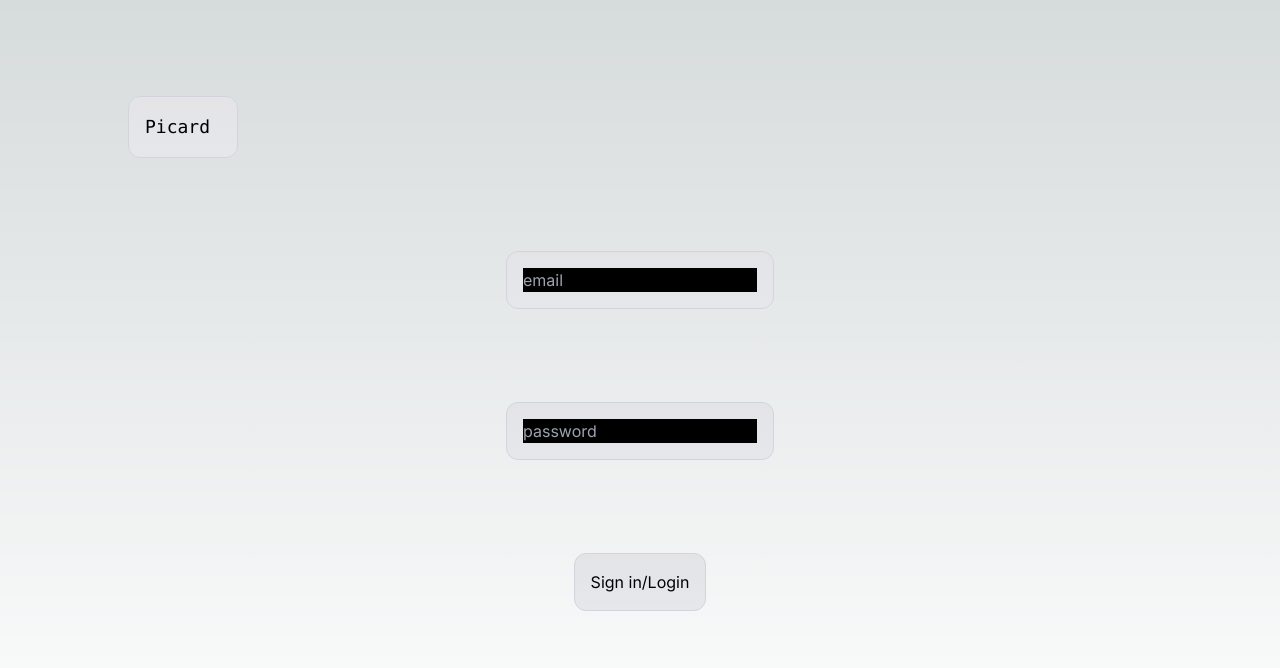
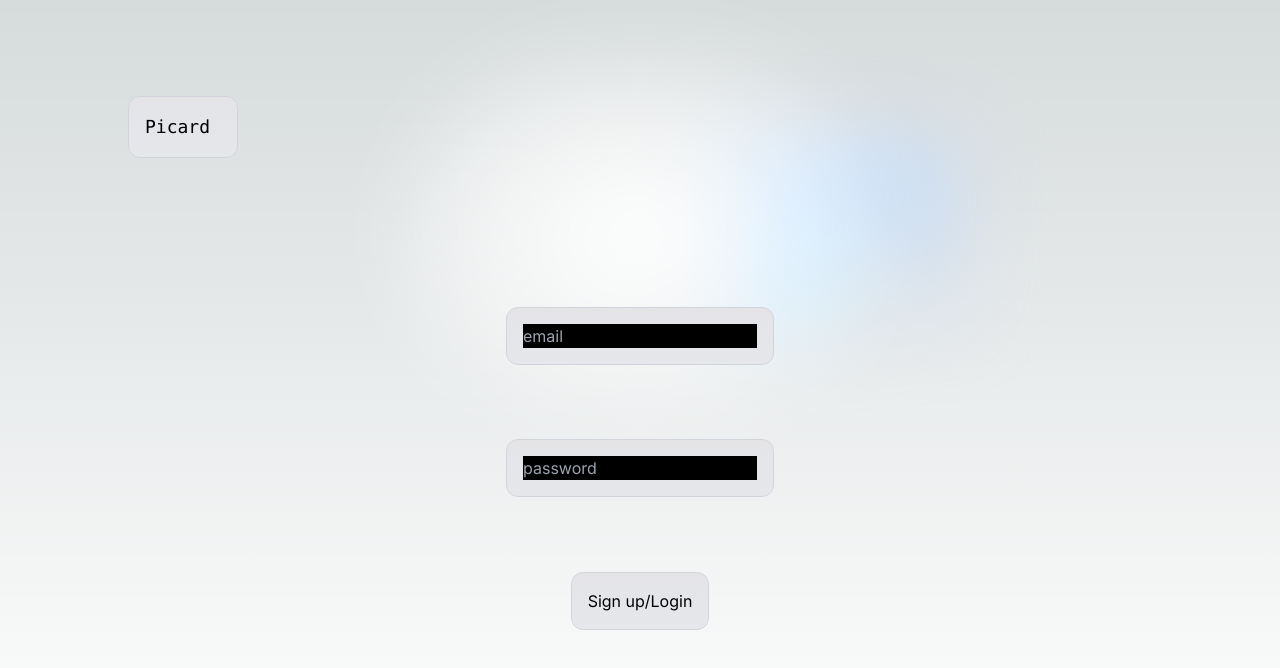
Before and after one commit to tsm0029/PicardFront, a Next.js app in the folder picard/: page / in a window 1280 px wide. Shown: the top 668 px of the page. Built offline with nearby package versions, Linux system fonts and the light colour scheme.

Commit message:
fixed look

```diff
--- a/picard/src/app/page.tsx
+++ b/picard/src/app/page.tsx
@@ -37,8 +37,8 @@
       </div>
 
 
-       {/* <div className="relative flex place-items-center before:absolute before:h-[300px] before:w-[480px] before:-translate-x-1/2 before:rounded-full before:bg-gradient-radial before:from-white before:to-transparent before:blur-2xl before:content-[''] after:absolute after:-z-20 after:h-[180px] after:w-[240px] after:translate-x-1/3 after:bg-gradient-conic after:from-sky-200 after:via-blue-200 after:blur-2xl after:content-[''] before:dark:bg-gradient-to-br before:dark:from-transparent before:dark:to-blue-700 before:dark:opacity-10 after:dark:from-sky-900 after:dark:via-[#0141ff] after:dark:opacity-40 before:lg:h-[360px] z-[-1]">
-        */}
+        <div className="relative flex place-items-center before:absolute before:h-[300px] before:w-[480px] before:-translate-x-1/2 before:rounded-full before:bg-gradient-radial before:from-white before:to-transparent before:blur-2xl before:content-[''] after:absolute after:-z-20 after:h-[180px] after:w-[240px] after:translate-x-1/3 after:bg-gradient-conic after:from-sky-200 after:via-blue-200 after:blur-2xl after:content-[''] before:dark:bg-gradient-to-br before:dark:from-transparent before:dark:to-blue-700 before:dark:opacity-10 after:dark:from-sky-900 after:dark:via-[#0141ff] after:dark:opacity-40 before:lg:h-[360px] z-[-1]">
+        </div>
         <p className="fixed left-0 top-0 flex w-full justify-center border-b border-gray-300 bg-gradient-to-b from-zinc-200 pb-6 pt-8 backdrop-blur-2xl dark:border-neutral-800 dark:bg-zinc-800/30 dark:from-inherit lg:static lg:w-auto  lg:rounded-xl lg:border lg:bg-gray-200 lg:p-4 lg:dark:bg-zinc-800/30 rows:10">
           <input type="text"  id="email" placeholder='email' style={{
           background: 'black',
@@ -54,7 +54,7 @@
           background: 'dark-grey',
         }}>
         <p className="fixed left-0 top-0 flex w-full justify-center border-b border-gray-300 bg-gradient-to-b from-zinc-200 pb-6 pt-8 backdrop-blur-2xl dark:border-neutral-800 dark:bg-zinc-800/30 dark:from-inherit lg:static lg:w-auto  lg:rounded-xl lg:border lg:bg-gray-200 lg:p-4 lg:dark:bg-zinc-800/30">
-           Sign in/Login</p></button>
+           Sign up/Login</p></button>
       {/* </div>  */}
 
        <div className="mb-32 grid text-center lg:max-w-5xl lg:w-full lg:mb-0 lg:grid-cols-4 lg:text-left">
```
